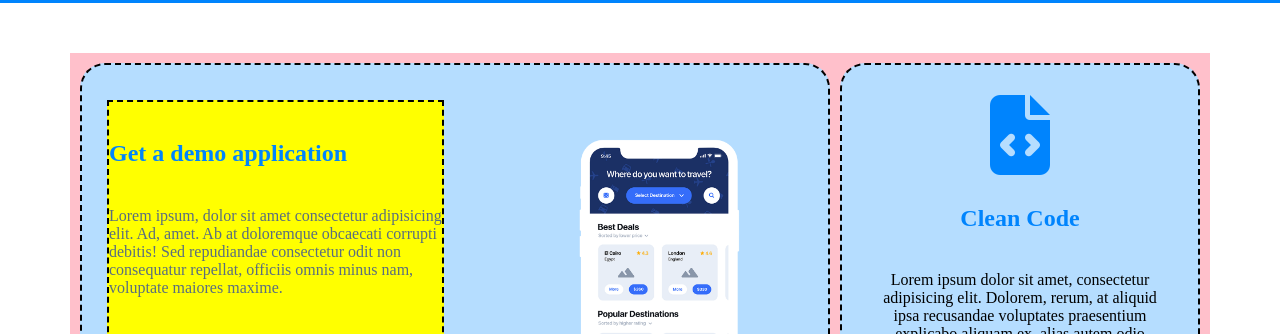
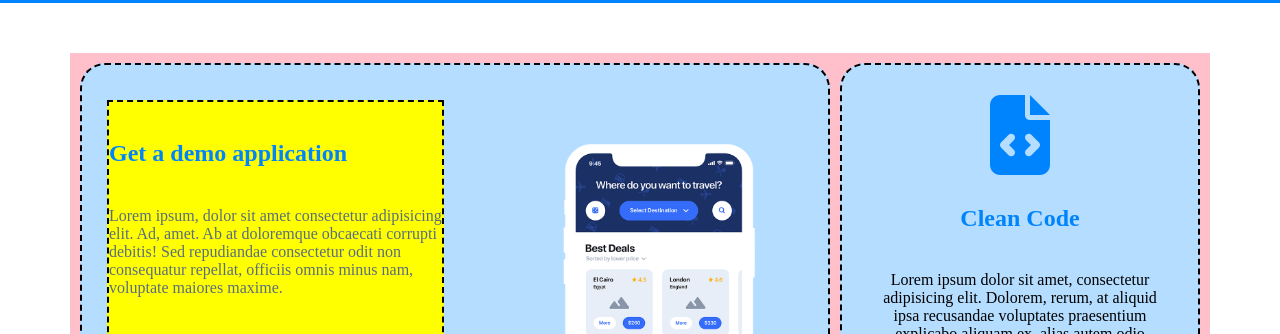
Before and after one commit to albertogioia93/htmlcss-responsive-layout, a plain HTML site: page index.html in a window 1280 px wide. Shown: the part 72-406 px from the top of the page. Drawn offline with Linux system fonts and the light colour scheme.

Commit message:
fix sez1 larghezza tablet 768px

```diff
--- a/css/style.css
+++ b/css/style.css
@@ -157,7 +157,6 @@ Main
     .col1 {
         background-color: #b5ddff;
         width: 485px;
-        height: 564px;
     }
 
     .col {
@@ -171,8 +170,7 @@ Main
     }
 
     .minicontainer2 {
-        width: 200px;
-        height: 270px;
+        width: 240px;
         margin-left: 48px;
         margin-bottom:0px;
     }
```
